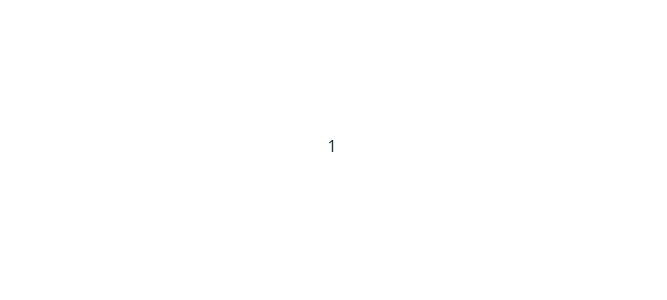
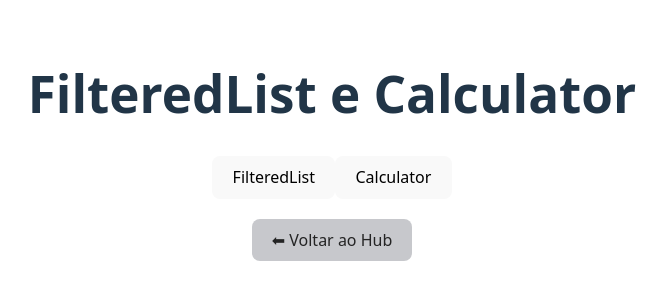
Before and after one commit to Marcelolinho/atividades-react, a React (Vite) app: page /03 in a window 1280 px wide. Shown: the part 254-554 px from the top of the page, without its empty margins (308-975 px from the left). Built offline with nearby package versions, Linux system fonts and the light colour scheme.

Commit message:
Atividade 03 first commit

```diff
--- a/src/activities/03/Atividade03.tsx
+++ b/src/activities/03/Atividade03.tsx
@@ -1,7 +1,30 @@
+import { Route, Routes, useNavigate } from "react-router-dom";
+import TitleButton from "../components/TitleButton";
+import FilteredList from "./FilteredList/FilteredList"
+import Calculator from "./Calculator/Calculator"
 
 
-function Atividade03() {
-    return 1
+function Home03() {
+    const navigate = useNavigate();
+
+    return (
+      <>
+        <main>
+          <h1>FilteredList e Calculator</h1>
+          <button onClick={() => navigate("filteredList")}>FilteredList</button>
+          <button onClick={() => navigate("calculator")}>Calculator</button>
+        </main>
+        <TitleButton />
+      </>
+    );
+  }
+
+export default function Atividade03() {
+    return (
+        <Routes>
+        <Route path="/" element={<Home03 />} />
+        <Route path="/timer" element={<FilteredList />} />
+        <Route path="/amiibo" element={<Calculator />} />
+        </Routes>
+    );
 }
-
-export default Atividade03
--- /dev/null
+++ b/src/activities/03/Calculator/Calculator.tsx
@@ -0,0 +1,13 @@
+
+
+export default function Calculator() {
+
+
+    return (
+        <>
+            <main>
+                <h1>Calculator</h1>
+            </main>
+        </>
+    )
+}
--- /dev/null
+++ b/src/activities/03/FilteredList/FilteredList.tsx
@@ -0,0 +1,20 @@
+import { useState } from "react"
+
+
+export default function FilteredList() {
+    const [words, setWords] = useState([])
+
+    const mockedWords = setWords([''])
+
+    function filterList() {
+
+    }
+
+    return (
+        <>
+            <main>
+                <h1>FilteredList</h1>
+            </main>
+        </>
+    )
+}
```
